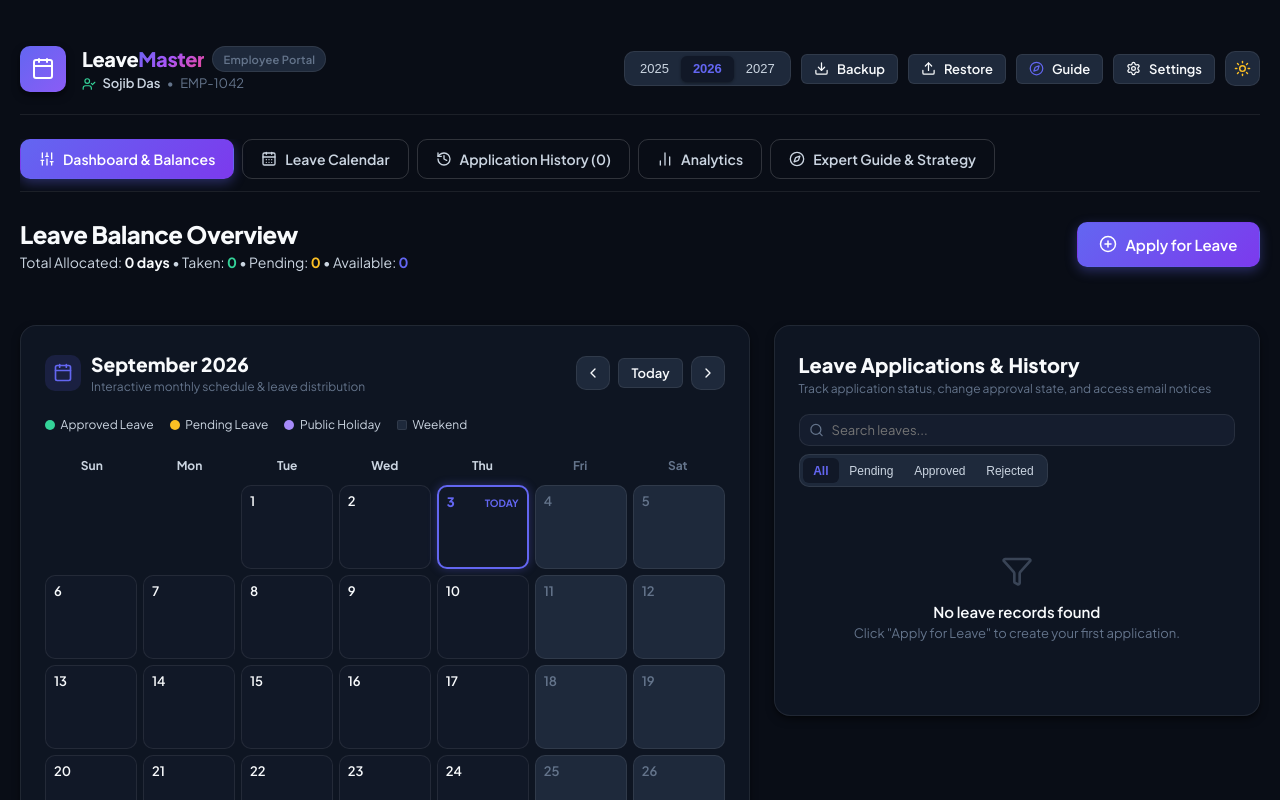
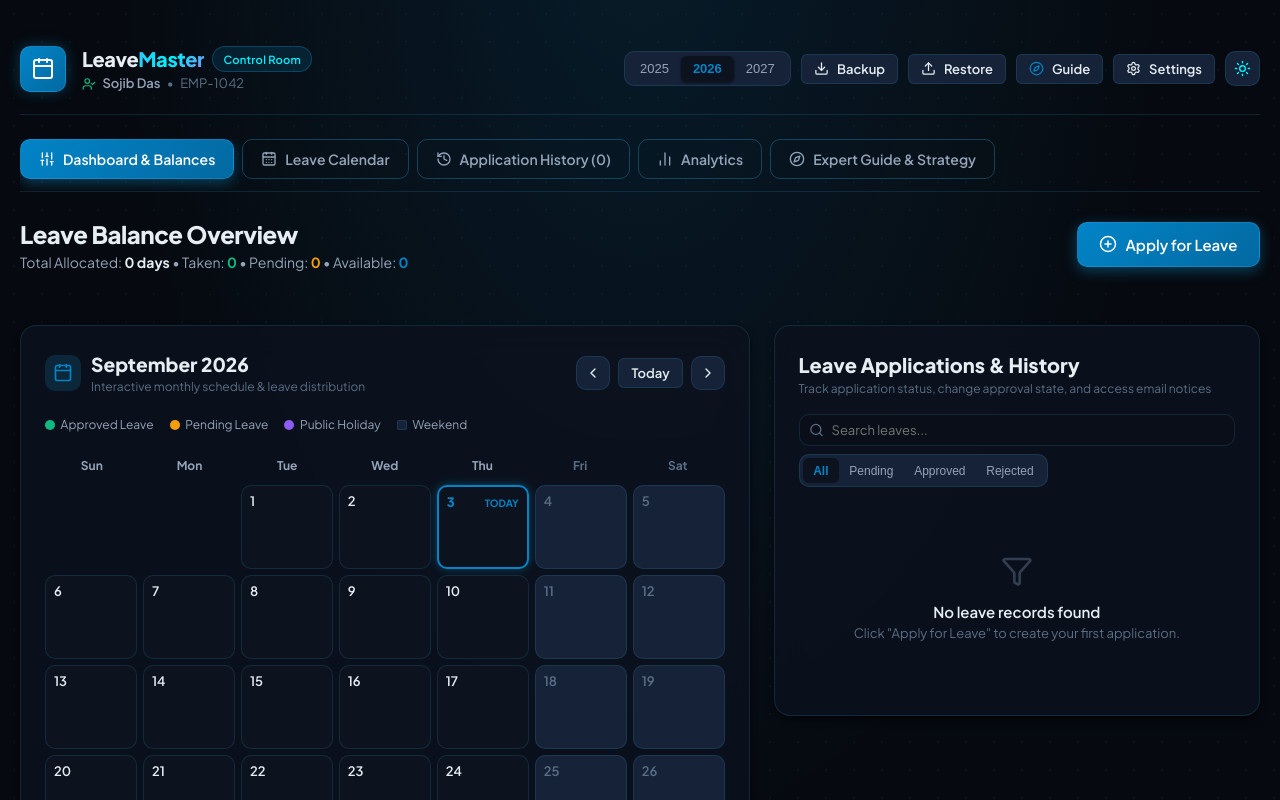
Before and after one commit to sojibrd/leave_management, a Next.js app: page / in a window 1280 px wide. Shown: the top 800 px of the page. Built offline with nearby package versions, Linux system fonts and the light colour scheme.

Commit message:
feat: implement control-room theme with deep aerospace dark palette

```diff
--- a/src/app/globals.css
+++ b/src/app/globals.css
@@ -53,47 +53,61 @@
   --toast-info-icon: #60a5fa;
 }
 
+[data-theme="control-room"],
 [data-theme="dark"] {
-  --bg-app: #090d16;
-  --bg-surface: #111827;
-  --bg-surface-elevated: #1a2234;
-  --bg-surface-glass: rgba(17, 24, 39, 0.75);
-  --bg-surface-subtle: #1e293b;
-  --bg-input: #151d2e;
+  /* Control Room Deep Aerospace Base */
+  --bg-app: #06090f;
+  --bg-surface: #0c121e;
+  --bg-surface-elevated: #111a2c;
+  --bg-surface-glass: rgba(12, 18, 30, 0.85);
+  --bg-surface-subtle: #162238;
+  --bg-input: #090e18;
 
-  --text-primary: #f8fafc;
-  --text-secondary: #cbd5e1;
-  --text-muted: #64748b;
-  --text-inverse: #0f172a;
+  --text-primary: #e6edf3;
+  --text-secondary: #94a3b8;
+  --text-muted: #5a6e85;
+  --text-inverse: #06090f;
 
-  --border-subtle: rgba(255, 255, 255, 0.08);
-  --border-strong: rgba(255, 255, 255, 0.16);
-  --border-focus: #818cf8;
+  /* Instrument Borders with Subtle Cyan Hue */
+  --border-subtle: rgba(56, 189, 248, 0.14);
+  --border-strong: rgba(56, 189, 248, 0.28);
+  --border-focus: #00f0ff;
 
-  --primary: #6366f1;
-  --primary-hover: #4f46e5;
-  --primary-glow: rgba(99, 102, 241, 0.35);
-  --primary-subtle: rgba(99, 102, 241, 0.15);
+  /* Command Telemetry Primary */
+  --primary: #0284c7;
+  --primary-hover: #0369a1;
+  --primary-glow: rgba(14, 165, 233, 0.35);
+  --primary-subtle: rgba(14, 165, 233, 0.15);
 
-  --accent-cyan: #22d3ee;
-  --accent-emerald: #34d399;
-  --accent-amber: #fbbf24;
-  --accent-rose: #fb7185;
-  --accent-purple: #a78bfa;
+  /* Tactical Functional Status Accents */
+  --accent-cyan: #00f0ff;
+  --accent-emerald: #10b981;
+  --accent-amber: #f59e0b;
+  --accent-rose: #f43f5e;
+  --accent-purple: #8b5cf6;
 
-  --shadow-sm: 0 1px 3px 0 rgba(0, 0, 0, 0.4);
-  --shadow-md: 0 4px 8px -1px rgba(0, 0, 0, 0.5), 0 2px 4px -2px rgba(0, 0, 0, 0.4);
-  --shadow-lg: 0 12px 20px -3px rgba(0, 0, 0, 0.6), 0 6px 8px -4px rgba(0, 0, 0, 0.4);
-  --shadow-xl: 0 24px 32px -6px rgba(0, 0, 0, 0.7);
-  --shadow-glow: 0 0 35px rgba(99, 102, 241, 0.45);
+  --shadow-sm: 0 1px 3px 0 rgba(0, 0, 0, 0.55);
+  --shadow-md: 0 4px 8px -1px rgba(0, 0, 0, 0.65), 0 2px 4px -2px rgba(0, 0, 0, 0.5);
+  --shadow-lg: 0 12px 24px -4px rgba(0, 0, 0, 0.75), 0 6px 12px -4px rgba(0, 0, 0, 0.55);
+  --shadow-xl: 0 24px 36px -6px rgba(0, 0, 0, 0.85);
+  --shadow-glow: 0 0 28px rgba(14, 165, 233, 0.4);
 
-  /* Toast semantic colors - dark mode */
+  /* Toast semantic colors - control room */
   --toast-success-bg: #064e3b;
   --toast-success-icon: #34d399;
   --toast-error-bg: #881337;
   --toast-error-icon: #fca5a5;
-  --toast-info-bg: #0f172a;
-  --toast-info-icon: #93c5fd;
+  --toast-info-bg: #0b1528;
+  --toast-info-icon: #38bdf8;
+}
+
+[data-theme="control-room"] body,
+[data-theme="dark"] body {
+  background-color: var(--bg-app);
+  background-image:
+    radial-gradient(ellipse at 50% -10%, rgba(14, 165, 233, 0.12) 0%, transparent 60%),
+    radial-gradient(rgba(56, 189, 248, 0.05) 1px, transparent 1px);
+  background-size: 100% 100%, 28px 28px;
 }
 
 * {
@@ -161,7 +175,7 @@ html, body {
 
 /* Gradient text */
 .gradient-text {
-  background: linear-gradient(135deg, #6366f1 0%, #a855f7 50%, #ec4899 100%);
+  background: linear-gradient(135deg, #38bdf8 0%, #00f0ff 50%, #818cf8 100%);
   -webkit-background-clip: text;
   -webkit-text-fill-color: transparent;
 }
@@ -189,14 +203,16 @@ html, body {
 }
 
 .btn-primary {
-  background: linear-gradient(135deg, var(--primary) 0%, #7c3aed 100%);
+  background: linear-gradient(135deg, var(--primary) 0%, #0369a1 100%);
   color: #ffffff;
-  box-shadow: 0 4px 12px var(--primary-glow);
+  box-shadow: 0 4px 14px var(--primary-glow);
+  border: 1px solid rgba(56, 189, 248, 0.25);
 }
 
 .btn-primary:hover {
-  background: linear-gradient(135deg, var(--primary-hover) 0%, #6d28d9 100%);
-  box-shadow: 0 6px 18px var(--primary-glow);
+  background: linear-gradient(135deg, var(--primary-hover) 0%, #075985 100%);
+  box-shadow: 0 6px 20px var(--primary-glow);
+  border-color: rgba(56, 189, 248, 0.45);
 }
 
 .btn-secondary {
--- a/src/app/layout.tsx
+++ b/src/app/layout.tsx
@@ -20,7 +20,7 @@ export default function RootLayout({
   children: React.ReactNode;
 }) {
   return (
-    <html lang="en" data-theme="dark">
+    <html lang="en" data-theme="control-room">
       <body>
         {children}
       </body>
--- a/src/app/page.tsx
+++ b/src/app/page.tsx
@@ -27,7 +27,7 @@ import { CheckCircle, AlertTriangle, Info, CalendarDays, History, Sliders, Compa
 
 export default function LeaveManagementDashboard() {
   const [mounted, setMounted] = useState(false);
-  const [theme, setTheme] = useState<'light' | 'dark'>('dark');
+  const [theme, setTheme] = useState<'control-room' | 'light'>('control-room');
   const [settings, setSettings] = useState<UserSettings>(DEFAULT_SETTINGS);
   const [leaveTypes, setLeaveTypes] = useState<LeaveType[]>([]);
   const [leaves, setLeaves] = useState<LeaveRequest[]>([]);
@@ -57,7 +57,7 @@ export default function LeaveManagementDashboard() {
 
   // Sync theme
   const toggleTheme = () => {
-    const nextTheme = theme === 'dark' ? 'light' : 'dark';
+    const nextTheme = theme === 'control-room' ? 'light' : 'control-room';
     setTheme(nextTheme);
     document.documentElement.setAttribute('data-theme', nextTheme);
     localStorage.setItem('leave_master_theme', nextTheme);
@@ -144,7 +144,7 @@ export default function LeaveManagementDashboard() {
 
   useEffect(() => {
     setMounted(true);
-    const savedTheme = (localStorage.getItem('leave_master_theme') as 'light' | 'dark') || 'dark';
+    const savedTheme = (localStorage.getItem('leave_master_theme') as 'control-room' | 'light') || 'control-room';
     setTheme(savedTheme);
     document.documentElement.setAttribute('data-theme', savedTheme);
     loadData();
--- a/src/components/Header.tsx
+++ b/src/components/Header.tsx
@@ -6,7 +6,7 @@ import { Calendar, Download, Upload, Moon, Sun, Settings, UserCheck, Compass } f
 
 interface HeaderProps {
   settings: UserSettings;
-  theme: 'light' | 'dark';
+  theme: 'light' | 'dark' | 'control-room';
   onToggleTheme: () => void;
   onOpenSettings: () => void;
   onExportData: () => void;
@@ -52,12 +52,13 @@ export const Header: React.FC<HeaderProps> = ({
           width: '46px',
           height: '46px',
           borderRadius: 'var(--radius-md)',
-          background: 'linear-gradient(135deg, #6366f1 0%, #8b5cf6 100%)',
+          background: 'linear-gradient(135deg, #0284c7 0%, #0369a1 100%)',
           display: 'flex',
           alignItems: 'center',
           justifyContent: 'center',
           color: '#ffffff',
-          boxShadow: 'var(--shadow-md)'
+          boxShadow: '0 0 15px rgba(14, 165, 233, 0.3)',
+          border: '1px solid rgba(56, 189, 248, 0.25)'
         }}>
           <Calendar size={24} />
         </div>
@@ -66,8 +67,8 @@ export const Header: React.FC<HeaderProps> = ({
             <h1 style={{ fontSize: '1.25rem', fontWeight: 800, letterSpacing: '-0.02em' }}>
               Leave<span className="gradient-text">Master</span>
             </h1>
-            <span className="badge badge-weekend" style={{ fontSize: '0.7rem' }}>
-              Employee Portal
+            <span className="badge" style={{ fontSize: '0.7rem', backgroundColor: 'rgba(14, 165, 233, 0.12)', color: 'var(--accent-cyan)', border: '1px solid rgba(14, 165, 233, 0.28)' }}>
+              Control Room
             </span>
           </div>
           <div style={{ display: 'flex', alignItems: 'center', gap: '0.4rem', fontSize: '0.8125rem', color: 'var(--text-secondary)' }}>
@@ -172,9 +173,9 @@ export const Header: React.FC<HeaderProps> = ({
           onClick={onToggleTheme}
           className="btn btn-secondary btn-icon-only"
           aria-label="Toggle theme"
-          title={theme === 'dark' ? 'Switch to Light Mode' : 'Switch to Dark Mode'}
+          title={theme === 'control-room' || theme === 'dark' ? 'Switch to Light Mode' : 'Switch to Control Room Mode'}
         >
-          {theme === 'dark' ? <Sun size={17} color="#fbbf24" /> : <Moon size={17} color="#6366f1" />}
+          {theme === 'control-room' || theme === 'dark' ? <Sun size={17} color="#00f0ff" /> : <Moon size={17} color="#0284c7" />}
         </button>
       </div>
     </header>
--- a/src/lib/db.ts
+++ b/src/lib/db.ts
@@ -62,7 +62,7 @@ export const DEFAULT_SETTINGS: UserSettings = {
   weekendDays: [5, 6], // Friday & Saturday
   currentYear: new Date().getFullYear(),
   customHolidays: DEFAULT_HOLIDAYS_2026,
-  theme: 'dark'
+  theme: 'control-room'
 };
 
 // Define Dexie Database
--- a/src/types/leave.ts
+++ b/src/types/leave.ts
@@ -61,7 +61,7 @@ export interface UserSettings {
   weekendDays: number[]; // 0: Sunday, 1: Monday, ... 5: Friday, 6: Saturday
   currentYear: number;
   customHolidays: Holiday[];
-  theme: 'light' | 'dark' | 'system';
+  theme: 'light' | 'dark' | 'control-room' | 'system';
 }
 
 export interface LeaveBalanceSummary {
```
Also changed, not shown: 1 other file (tests, documents, lock files or other folders).
